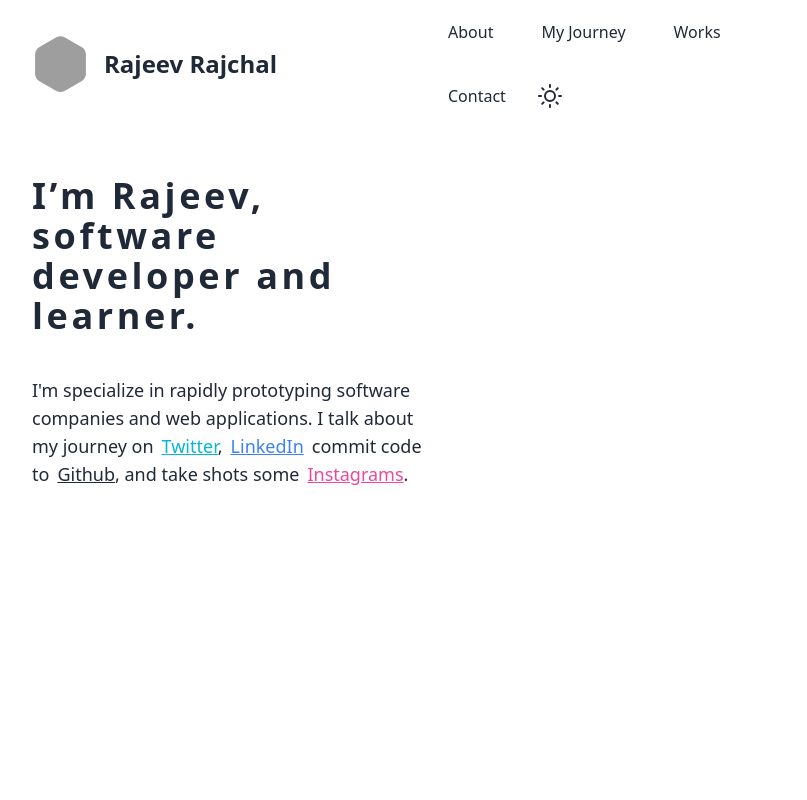
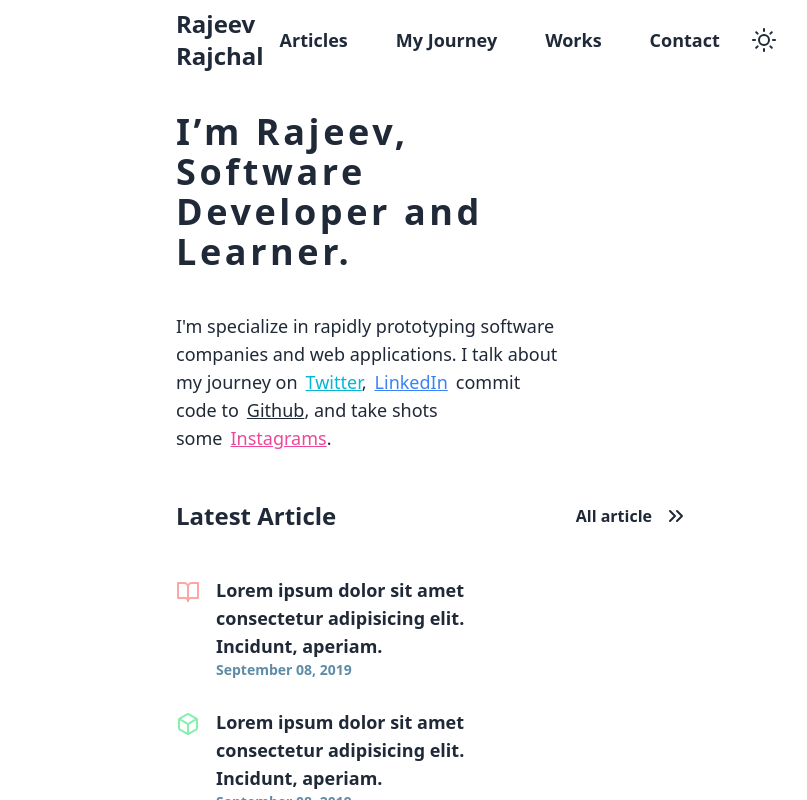
Before and after one commit to rajeevrajchal/rajeev-me, a Next.js app: page / in a window 1280 px wide. Shown: the whole page, without its empty margins (208-1015 px from the left). Built offline with nearby package versions, Linux system fonts and the light colour scheme; grey boxes are pictures that could not be loaded.

Commit message:
home project list created

```diff
--- a/src/components/Avatar.tsx
+++ b/src/components/Avatar.tsx
@@ -11,7 +11,7 @@ const Avatar = (props: AvatarProps) => {
   const { src, alt, width = 'w-14' } = props;
   return (
     <div className="avatar">
-      <div className={classNames('mask mask-hexagon', width)}>
+      <div className={classNames('mask mask-squircle', width)}>
         <img src={src} alt={alt} />
       </div>
     </div>
--- /dev/null
+++ b/src/components/Footer.tsx
@@ -0,0 +1,42 @@
+import { GITHUB, INSTAGRAM, LINKEDIN, TWITTER } from 'constants/SocialLink';
+import Link from 'next/link';
+import React from 'react';
+import { GitHub, Instagram, Linkedin, Twitter } from 'react-feather';
+
+const contactMenu = [
+  {
+    icon: <Twitter className="text-cyan-300" />,
+    link: TWITTER,
+  },
+  {
+    icon: <GitHub className="text-base-500" />,
+    link: GITHUB,
+  },
+  {
+    icon: <Linkedin className="text-blue-500" />,
+    link: LINKEDIN,
+  },
+  {
+    icon: <Instagram className="text-pink-500" />,
+    link: INSTAGRAM,
+  },
+];
+const Footer = () => (
+  <div className="flex justify-between flex-wrap-reverse h-[10vh] gap-2 mb-4">
+    <div>
+      <h1 className="text-xl font-bold">Developed by Rajeev Rajchal</h1>
+      <h2 className="text-lg font-bold">Build with Next</h2>
+    </div>
+    <div className="w-1/4">
+      <div className="flex justify-between items-center gap-4 md:gap-0">
+        {contactMenu.map((item) => (
+          <Link passHref href={item.link}>
+            <a href="">{item.icon}</a>
+          </Link>
+        ))}
+      </div>
+    </div>
+  </div>
+);
+
+export default Footer;
--- a/src/components/Nav.tsx
+++ b/src/components/Nav.tsx
@@ -1,8 +1,7 @@
 /* eslint-disable import/extensions */
 import React from 'react';
 import Link from 'next/link';
-
-import Avatar from './Avatar';
+import { AlignJustify } from 'react-feather';
 
 export type NavLink = {
   label: string;
@@ -10,29 +9,27 @@ export type NavLink = {
 };
 interface NavProps {
   menu: NavLink[];
+  colorMode: string;
   customContent: React.ReactElement;
 }
 const Nav = (props: NavProps) => {
-  const { menu, customContent } = props;
+  const { menu, customContent, colorMode } = props;
 
   return (
-    <div className="navbar px-8 lg:px-60">
+    <div
+      className="h-[10vh] flex px-8 lg:px-96 fixed top-0 left-0 w-[100%]"
+      data-theme={colorMode}
+    >
+      <div className="flex items-center justify-between w-full ">
+        <div className="flex-1">
           <Link href="/">
-        <div className="navbar-start gap-4 cursor-pointer">
-          <Avatar
-            src="https://media-exp1.licdn.com/dms/image/C4E03AQHM5hE4oZzyXg/profile-displayphoto-shrink_400_400/0/1638156536819?e=1654732800&v=beta&t=lBbHXS58PNAiBzWWGFfYlI4W4rEOlWMpkFOMQAHXOiU"
-            alt="rajeev rajchal"
-            width="w-14"
-          />
-          <h3 className="text-bold font-bold leading-4 text-2xl">
-            Rajeev Rajchal
-          </h3>
+            <a className="text-bold font-bold text-2xl ">Rajeev Rajchal</a>
+          </Link>
         </div>
-      </Link>
-      <div className="navbar-end">
-        <ul className="menu menu-horizontal p-0 gap-4 items-center">
+        <div>
+          <ul className="menu menu-horizontal p-0 gap-4 items-center border-none hidden lg:flex">
             {menu.map((item: NavLink) => (
-            <li className="hover:bg-none">
+              <li className="hover:bg-inherit text-lg font-bold">
                 <Link href={item.link} passHref>
                   <a>{item.label}</a>
                 </Link>
@@ -40,6 +37,10 @@ const Nav = (props: NavProps) => {
             ))}
             <div className="hover:bg-none ">{customContent}</div>
           </ul>
+          <span className="cursor-pointer lg:hidden">
+            <AlignJustify />
+          </span>
+        </div>
       </div>
     </div>
   );
--- /dev/null
+++ b/src/components/SeoHead.tsx
@@ -0,0 +1,11 @@
+import Head from 'next/head';
+
+const SEOHead = () => (
+  <Head>
+    <title>Rajeev Rajchal</title>
+    <meta name="description" content="Generated by create next app" />
+    <link rel="icon" href="/favicon.ico" />
+  </Head>
+);
+
+export default SEOHead;
--- /dev/null
+++ b/src/constants/AppRoute.ts
@@ -0,0 +1,8 @@
+/* eslint-disable import/prefer-default-export */
+export const AppRoute = {
+  HOME: '/',
+  ARTICLES: '/articles',
+  ARTICLE: '/article/',
+  PROJECTS: '/projects',
+  PROJECT: '/project/',
+};
--- /dev/null
+++ b/src/constants/SocialLink.ts
@@ -0,0 +1,4 @@
+export const GITHUB = 'https://github.com/rajeevrajchal';
+export const LINKEDIN = 'https://www.linkedin.com/in/rajeevrajchal/';
+export const INSTAGRAM = 'https://www.instagram.com/rajeevrajchal/';
+export const TWITTER = 'https://twitter.com/rajeevrajchal';
--- /dev/null
+++ b/src/module/home/ArticleMenu.tsx
@@ -0,0 +1,67 @@
+import Link from 'next/link';
+import React from 'react';
+import { Aperture, BookOpen, Box, ChevronsRight } from 'react-feather';
+
+import { AppRoute } from 'constants/AppRoute';
+import Spacer from '@components/Spacer';
+
+interface ArticleMenuItem {
+  id: number;
+  icon: React.ReactElement;
+  label: string;
+  created: string;
+}
+
+const ArticleMenu = () => (
+  <div className="flex flex-col">
+    <div className="flex justify-between items-center">
+      <h1 className="text-2xl font-extrabold">Latest Article</h1>
+      <Link href={AppRoute.ARTICLES} passHref>
+        <a className="flex items-center gap-3 hover:underline">
+          <span className="text-md font-bold"> All article</span>
+          <ChevronsRight />
+        </a>
+      </Link>
+    </div>
+    <Spacer />
+    <div className="flex flex-col gap-8">
+      {[
+        {
+          icon: <BookOpen className="text-red-300" />,
+          id: 1,
+          label:
+            'Lorem ipsum dolor sit amet consectetur adipisicing elit. Incidunt, aperiam.',
+          created: 'September 08, 2019',
+        },
+        {
+          icon: <Box className="text-green-300" />,
+          id: 2,
+          label:
+            'Lorem ipsum dolor sit amet consectetur adipisicing elit. Incidunt, aperiam.',
+          created: 'September 08, 2019',
+        },
+        {
+          icon: <Aperture className="text-blue-300" />,
+          id: 3,
+          label:
+            'Lorem ipsum dolor sit amet consectetur adipisicing elit. Incidunt, aperiam consectetur adipisicing elit. Incidunt, aperiam .',
+          created: 'September 08, 2019',
+        },
+      ].map(({ id, icon, label, created }: ArticleMenuItem) => (
+        <Link href={`${AppRoute.ARTICLE}/1`} key={id}>
+          <div className="flex items-start justify-start gap-4 hover:underline cursor-pointer w-full">
+            <div>{icon}</div>
+            <div className="flex flex-col items-start -mt-1 w-full lg:max-w-[60%]">
+              <h1 className="flex items-center gap-4 text-lg font-bold">
+                {label}
+              </h1>
+              <h5 className="text-[#5E8CA7] text-sm font-bold">{created}</h5>
+            </div>
+          </div>
+        </Link>
+      ))}
+    </div>
+  </div>
+);
+
+export default ArticleMenu;
--- a/src/module/home/Hero.tsx
+++ b/src/module/home/Hero.tsx
@@ -1,40 +1,37 @@
 import Spacer from '@components/Spacer';
 import React from 'react';
 import Link from 'next/link';
+import { TWITTER, LINKEDIN, GITHUB, INSTAGRAM } from 'constants/SocialLink';
 
-const github = 'https://github.com/rajeevrajchal';
-const linkedin = 'https://www.linkedin.com/in/rajeevrajchal/';
-const instagram = 'https://www.instagram.com/rajeevrajchal/';
-const twitter = 'https://twitter.com/rajeevrajchal';
 const Hero = () => (
   <div>
-    <h1 className="font-bold text-4xl leading-16 tracking-widest break-words whitespace-normal text-left lg:w-2/4">
-      I’m Rajeev, software developer and learner.
+    <h1 className="font-bold text-4xl leading-16 tracking-widest break-words whitespace-normal text-left lg:w-3/4">
+      I’m Rajeev, Software Developer and Learner.
     </h1>
     <Spacer size="md" />
     <div>
-      <p className="text-lg lg:w-2/4 whitespace-normal text-left">
+      <p className="text-lg lg:w-3/4 whitespace-normal text-left">
         I'm specialize in rapidly prototyping software companies and web
         applications. I talk about my journey on
-        <Link href={twitter} passHref>
+        <Link href={TWITTER} passHref>
           <a className="ml-2 text-b text-cyan-500 underline" target="_blank">
             Twitter
           </a>
         </Link>
         ,
-        <Link href={linkedin} passHref>
+        <Link href={LINKEDIN} passHref>
           <a className="ml-2 mr-2 text-blue-500 underline " target="_blank">
             LinkedIn
           </a>
         </Link>
         commit code to
-        <Link href={github} passHref>
+        <Link href={GITHUB} passHref>
           <a className="ml-2 text-base-500 underline" target="_blank">
             Github
           </a>
         </Link>
         , and take shots some
-        <Link href={instagram} passHref>
+        <Link href={INSTAGRAM} passHref>
           <a className="ml-2 text-pink-500 underline" target="_blank">
             Instagrams
           </a>
--- /dev/null
+++ b/src/module/home/Projects.tsx
@@ -0,0 +1,44 @@
+import React from 'react';
+import Link from 'next/link';
+import { ChevronsRight } from 'react-feather';
+import { AppRoute } from 'constants/AppRoute';
+import Spacer from '@components/Spacer';
+import Button from '@components/Button';
+
+const Projects = () => (
+  <div>
+    <div className="flex justify-between items-center">
+      <h1 className="text-2xl font-extrabold">Projects</h1>
+      <Link href={AppRoute.PROJECTS} passHref>
+        <a className="flex items-center gap-3 hover:underline">
+          <span className="text-md font-bold"> All projects</span>
+          <ChevronsRight />
+        </a>
+      </Link>
+    </div>
+    <Spacer />
+    <div className="grid gap-4 grid-cols-1 lg:grid-cols-2 grid-rows-auto">
+      {[1, 2, 3].map(() => (
+        <div className="h-[38vh] lg:h-[28vh] rounded-lg p-8 overflow-hidden relative card drop-shadow-2xl bg-base-100">
+          <h1 className="text-2xl font-bold"> Project 1 </h1>
+
+          <div className="mt-8">
+            <span className="text-ellipsis overflow-hidden ">
+              Lorem ipsum, dolor sit amet consectetur adipisicing elit. Sint
+              sequi cum quam eligendi sit. Neque accusantium possimus debitis
+              optio ex, culpa nobis quod
+            </span>
+          </div>
+
+          <div className="absolute bottom-0 left-0 p-8 mt-8">
+            <Button variant="info" label="View Detail" outline />
+          </div>
+
+          <div className="w-2 h-[50vh] lg:h-[28vh] bg-blue-300 absolute top-0 left-0" />
+        </div>
+      ))}
+    </div>
+  </div>
+);
+
+export default Projects;
--- a/src/pages/index.tsx
+++ b/src/pages/index.tsx
@@ -1,16 +1,19 @@
+import Footer from '@components/Footer';
 import Nav, { NavLink } from '@components/Nav';
+import SEOHead from '@components/SeoHead';
 import Spacer from '@components/Spacer';
 import { useColorMode } from '@hooks/UseColorMode';
+import ArticleMenu from 'module/home/ArticleMenu';
 import Hero from 'module/home/Hero';
-import Head from 'next/head';
+import Projects from 'module/home/Projects';
 
 export default function Home() {
   const { htmlLyout, colorMode } = useColorMode();
 
   const menu: NavLink[] = [
     {
-      label: 'About',
-      link: '/about',
+      label: 'Articles',
+      link: '/articles',
     },
     {
       label: 'My Journey',
@@ -27,18 +30,19 @@ export default function Home() {
   ];
 
   return (
-    <div data-theme={colorMode} className="h-screen w-screen">
+    <div data-theme={colorMode} className="h-full w-full relative">
       {/* page head */}
-      <Head>
-        <title>Create Next App</title>
-        <meta name="description" content="Generated by create next app" />
-        <link rel="icon" href="/favicon.ico" />
-      </Head>
+      <SEOHead />
       {/* items */}
-      <Nav menu={menu} customContent={htmlLyout} />
-      <Spacer />
-      <div className="px-8 lg:px-60">
+      <Nav menu={menu} customContent={htmlLyout} colorMode={colorMode} />
+      <div className="px-8 lg:px-96 h-screen w-full pt-28 overflow-y-scroll">
         <Hero />
+        <Spacer />
+        <ArticleMenu />
+        <Spacer />
+        <Projects />
+        <Spacer />
+        <Footer />
       </div>
     </div>
   );
```
Also changed, not shown: src/components/Button.tsx (+13 -12 lines). Lines whose indentation alone changed are shown as unchanged.
